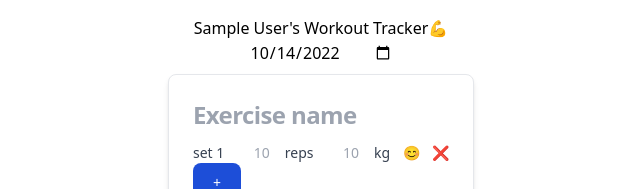
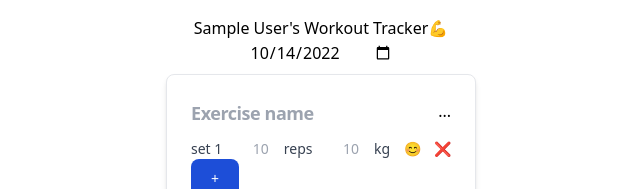
Before and after one commit to wecessary/workout-tracker, a React (Vite) app: page /tracker-page in a window 1280 px wide. Shown: the top 189 px of the page, without its empty margins (319-959 px from the left). Built offline with nearby package versions, Linux system fonts and the light colour scheme; no server answers; the database is empty; sample sign-in values are in the browser's storage.

Commit message:
enable delete exercise (#19)

```diff
--- a/src/components/ExerciseNameInput.tsx
+++ b/src/components/ExerciseNameInput.tsx
@@ -18,7 +18,7 @@ const ExerciseNameInput = ({
 }: ExerciseNameProps) => {
   return (
     <input
-      className="group-hover:bg-gray-100 w-64 mb-3 font-bold text-2xl tracking-tight text-gray-900 dark:text-white"
+      className="group-hover:bg-gray-100 w-1/2 mb-3 font-bold text-lg tracking-tight text-gray-900 dark:text-white"
       value={value}
       placeholder="Exercise name"
       onChange={(e) =>
--- a/src/handlers/handlers.ts
+++ b/src/handlers/handlers.ts
@@ -174,3 +174,27 @@ export const handleChangeComment = (
   });
   setWorkoutData(newWorkoutData);
 };
+
+export const handleShowOptions = (
+  i: number,
+  showOptions: boolean[],
+  setShowOptions: (value: SetStateAction<boolean[]>) => void
+) => {
+  const newShowOptions = showOptions.map((val, index) => {
+    if (i == index) {
+      return !val;
+    }
+    return val;
+  });
+  setShowOptions(newShowOptions);
+};
+
+export const handleDeleteExercise = (
+  workoutDataObjectIndex: number,
+  workoutData: WorkoutDataObject[],
+  setWorkoutData: (value: SetStateAction<WorkoutDataObject[]>) => void
+) => {
+  setWorkoutData(
+    workoutData.filter((obj) => obj.index !== workoutDataObjectIndex)
+  );
+};
--- a/src/pages/TrackerPage.tsx
+++ b/src/pages/TrackerPage.tsx
@@ -8,6 +8,8 @@ import {
   handleChangeWeight,
   handleChangeDone,
   handleChangeComment,
+  handleShowOptions,
+  handleDeleteExercise,
 } from "../handlers/handlers";
 import { currentDateAsString } from "../utilities/date";
 import useWorkoutData from "../hooks/useWorkoutData";
@@ -35,6 +37,7 @@ const TrackerPage = () => {
   );
   const [isSavingUserData, setIsSavingUserData] = useState(false);
   const [hasSavedUserData, setHasSavedUserData] = useState(false);
+  const [showOptions, setShowOptions] = useState([false]);
 
   //useEffect for updating workOutData
   useEffect(() => {
@@ -45,10 +48,11 @@ const TrackerPage = () => {
       return obj;
     });
     setUserData(newUserData);
+    setShowOptions(Array(workoutData.length).fill(false, 0)); //tidy this up later
     // writeUserData(user?.uid);
   }, [workoutData]);
   // console.log(userData);
-  console.log(userData);
+
   return (
     <>
       <h1>
@@ -62,6 +66,7 @@ const TrackerPage = () => {
         return (
           <Card key={i}>
             <>
+              <div className="flex justify-between">
                 <ExerciseNameInput
                   key={i}
                   value={obj.name}
@@ -70,9 +75,38 @@ const TrackerPage = () => {
                   workoutData={workoutData}
                   setWorkoutData={setWorkoutData}
                 />
+                <div className="relative">
+                  <button
+                    onClick={() =>
+                      handleShowOptions(i, showOptions, setShowOptions)
+                    }
+                  >
+                    ...
+                  </button>
+                  {showOptions[i] && (
+                    <div className="absolute top-2 right-4">
+                      <button
+                        onClick={() =>
+                          handleDeleteExercise(
+                            obj.index,
+                            workoutData,
+                            setWorkoutData
+                          )
+                        }
+                        className="shadow-md rounded-md bg-white p-4 hover:bg-slate-100 focus:ring-4 focus:ring-blue-300"
+                      >
+                        Delete exercise
+                      </button>
+                    </div>
+                  )}
+                </div>
+              </div>
               {obj.sets.map((set, i) => {
                 return (
-                  <div className="font-normal text-gray-700 text-sm flex justify-between">
+                  <div
+                    key={i}
+                    className="font-normal text-gray-700 text-sm flex justify-between"
+                  >
                     <p key={i}>{`set ${i + 1}`}</p>
                     <div>
                       <RepsWeightInput
```
Lines whose indentation alone changed are shown as unchanged.
